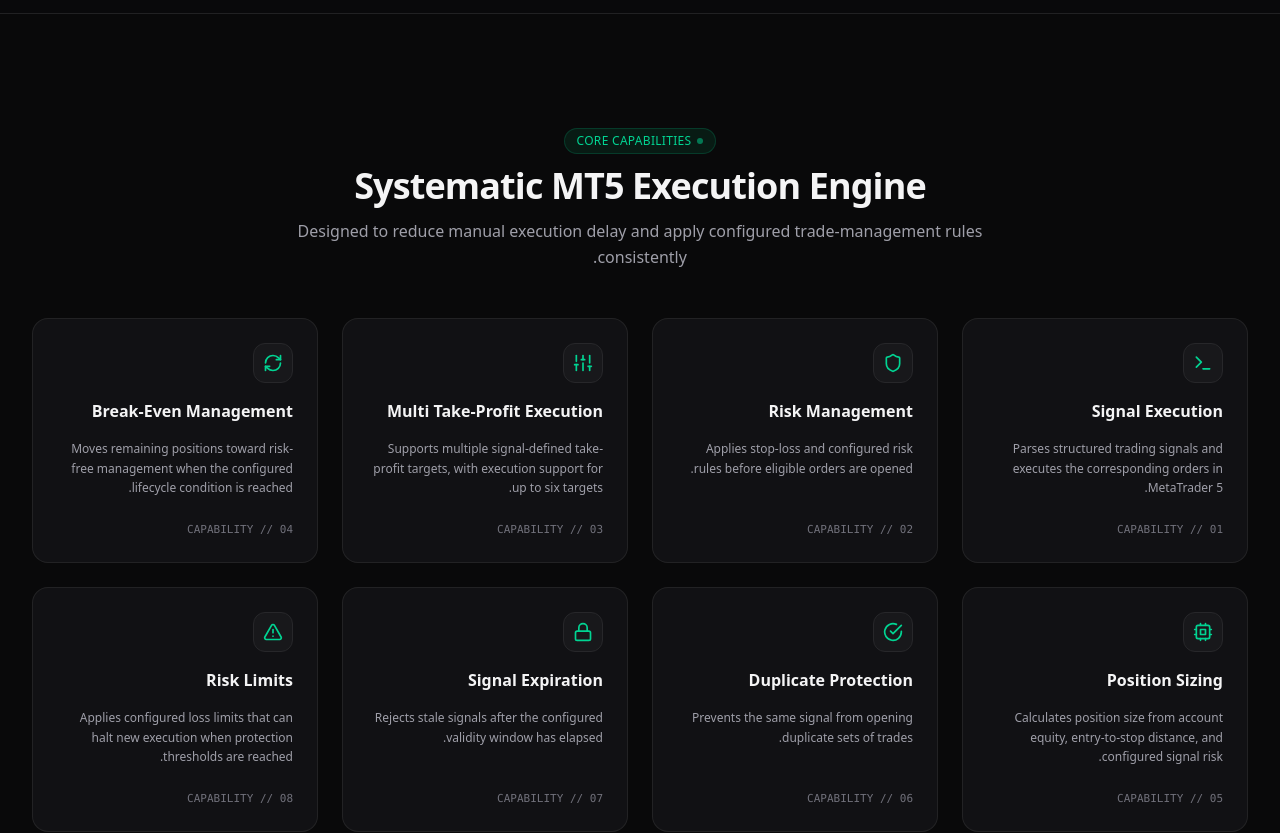
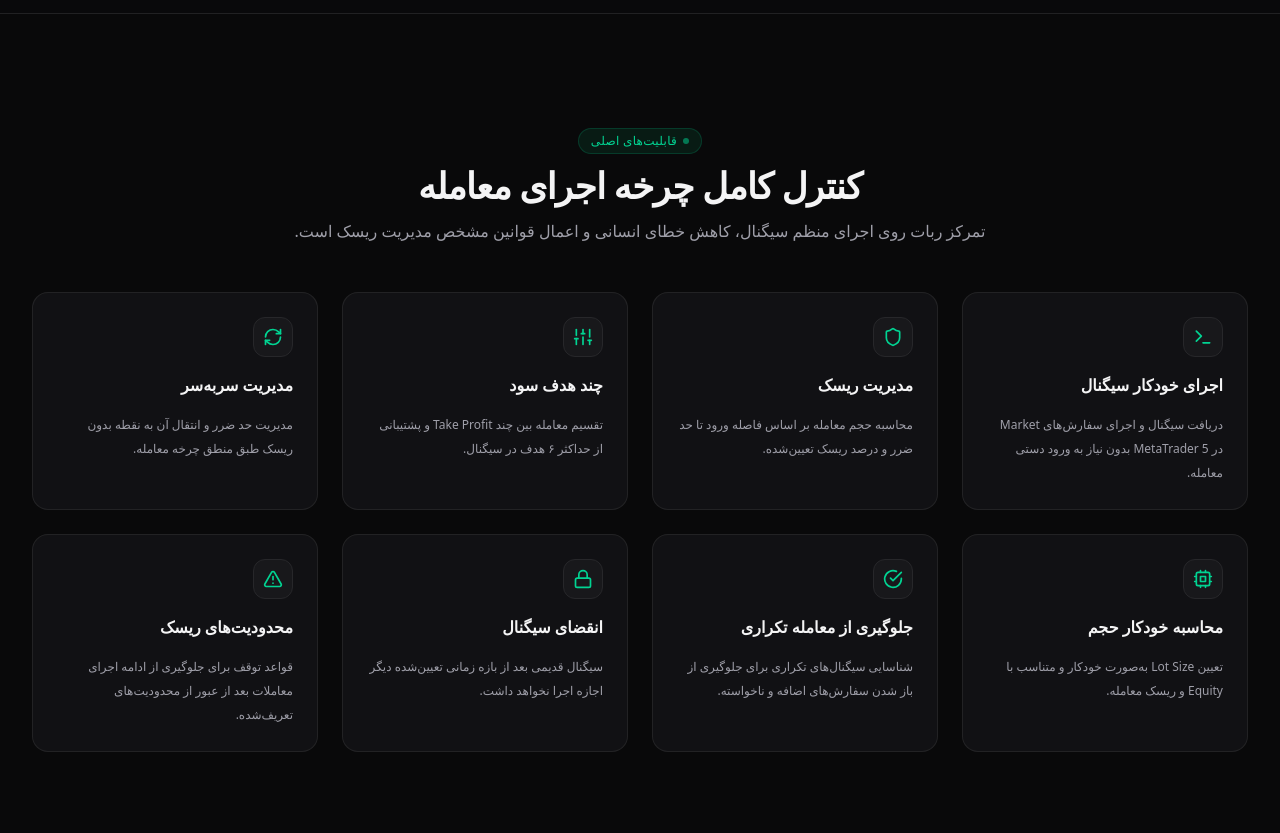
Before and after one commit to amirrezakhanipour/bot-website, a Next.js app: page / in a window 1280 px wide. Shown: the part 3760-4593 px from the top of the page. Built offline with nearby package versions, Linux system fonts and the light colour scheme.

Commit message:
feat(ui): localize features section to Persian

```diff
--- a/src/components/marketing/features-section.tsx
+++ b/src/components/marketing/features-section.tsx
@@ -13,78 +13,71 @@
 
 const CORE_FEATURES = [
   {
-    title: "Signal Execution",
-    description: "Parses structured trading signals and executes the corresponding orders in MetaTrader 5.",
+    title: "اجرای خودکار سیگنال",
+    description: "دریافت سیگنال و اجرای سفارش‌های Market در MetaTrader 5 بدون نیاز به ورود دستی معامله.",
     icon: TerminalIcon,
   },
   {
-    title: "Risk Management",
-    description: "Applies stop-loss and configured risk rules before eligible orders are opened.",
+    title: "مدیریت ریسک",
+    description: "محاسبه حجم معامله بر اساس فاصله ورود تا حد ضرر و درصد ریسک تعیین‌شده.",
     icon: ShieldIcon,
   },
   {
-    title: "Multi Take-Profit Execution",
-    description: "Supports multiple signal-defined take-profit targets, with execution support for up to six targets.",
+    title: "چند هدف سود",
+    description: "تقسیم معامله بین چند Take Profit و پشتیبانی از حداکثر ۶ هدف در سیگنال.",
     icon: SlidersIcon,
   },
   {
-    title: "Break-Even Management",
-    description: "Moves remaining positions toward risk-free management when the configured lifecycle condition is reached.",
+    title: "مدیریت سر‌به‌سر",
+    description: "مدیریت حد ضرر و انتقال آن به نقطه بدون ریسک طبق منطق چرخه معامله.",
     icon: RefreshCwIcon,
   },
   {
-    title: "Position Sizing",
-    description: "Calculates position size from account equity, entry-to-stop distance, and configured signal risk.",
+    title: "محاسبه خودکار حجم",
+    description: "تعیین Lot Size به‌صورت خودکار و متناسب با Equity و ریسک معامله.",
     icon: CpuIcon,
   },
   {
-    title: "Duplicate Protection",
-    description: "Prevents the same signal from opening duplicate sets of trades.",
+    title: "جلوگیری از معامله تکراری",
+    description: "شناسایی سیگنال‌های تکراری برای جلوگیری از باز شدن سفارش‌های اضافه و ناخواسته.",
     icon: CheckCircleIcon,
   },
   {
-    title: "Signal Expiration",
-    description: "Rejects stale signals after the configured validity window has elapsed.",
+    title: "انقضای سیگنال",
+    description: "سیگنال قدیمی بعد از بازه زمانی تعیین‌شده دیگر اجازه اجرا نخواهد داشت.",
     icon: LockIcon,
   },
   {
-    title: "Risk Limits",
-    description: "Applies configured loss limits that can halt new execution when protection thresholds are reached.",
+    title: "محدودیت‌های ریسک",
+    description: "قواعد توقف برای جلوگیری از ادامه اجرای معاملات بعد از عبور از محدودیت‌های تعریف‌شده.",
     icon: AlertTriangleIcon,
   },
 ];
 
 export function FeaturesSection() {
   return (
-    <section id="features" className="py-20 md:py-28 bg-zinc-950/60 border-y border-zinc-800/80">
-      <div className="max-w-7xl mx-auto px-4 sm:px-6 lg:px-8 space-y-12">
+    <section id="features" className="border-y border-zinc-800/80 bg-zinc-950/60 py-20 md:py-28">
+      <div className="mx-auto max-w-7xl space-y-12 px-4 sm:px-6 lg:px-8">
         <SectionHeading
-          badge="Core Capabilities"
-          title="Systematic MT5 Execution Engine"
-          subtitle="Designed to reduce manual execution delay and apply configured trade-management rules consistently."
+          badge="قابلیت‌های اصلی"
+          title="کنترل کامل چرخه اجرای معامله"
+          subtitle="تمرکز ربات روی اجرای منظم سیگنال، کاهش خطای انسانی و اعمال قوانین مشخص مدیریت ریسک است."
         />
 
-        <div className="grid grid-cols-1 md:grid-cols-2 lg:grid-cols-4 gap-6">
-          {CORE_FEATURES.map((feature, idx) => {
+        <div className="grid grid-cols-1 gap-6 md:grid-cols-2 lg:grid-cols-4">
+          {CORE_FEATURES.map((feature) => {
             const IconComponent = feature.icon;
             return (
               <div
-                key={idx}
-                className="group relative p-6 rounded-2xl bg-zinc-900/60 border border-zinc-800/80 hover:border-emerald-500/40 transition-all duration-200 flex flex-col justify-between space-y-4"
+                key={feature.title}
+                className="group relative flex flex-col justify-between space-y-4 rounded-2xl border border-zinc-800/80 bg-zinc-900/60 p-6 transition-all duration-200 hover:border-emerald-500/40"
               >
                 <div className="space-y-4">
-                  <div className="w-10 h-10 rounded-xl bg-zinc-900 border border-zinc-800 flex items-center justify-center text-emerald-400 group-hover:border-emerald-500/50 group-hover:bg-emerald-500/10 transition-colors">
+                  <div className="flex h-10 w-10 items-center justify-center rounded-xl border border-zinc-800 bg-zinc-900 text-emerald-400 transition-colors group-hover:border-emerald-500/50 group-hover:bg-emerald-500/10">
                     <IconComponent size={20} />
                   </div>
-                  <h3 className="text-base font-semibold text-zinc-100 group-hover:text-emerald-400 transition-colors">
-                    {feature.title}
-                  </h3>
-                  <p className="text-xs text-zinc-400 leading-relaxed">
-                    {feature.description}
-                  </p>
-                </div>
-                <div className="pt-2 text-[11px] font-mono text-zinc-500 group-hover:text-zinc-400 transition-colors flex items-center gap-1">
-                  <span>CAPABILITY // 0{idx + 1}</span>
+                  <h3 className="text-base font-semibold text-zinc-100 transition-colors group-hover:text-emerald-400">{feature.title}</h3>
+                  <p className="text-xs leading-6 text-zinc-400">{feature.description}</p>
                 </div>
               </div>
             );
```
